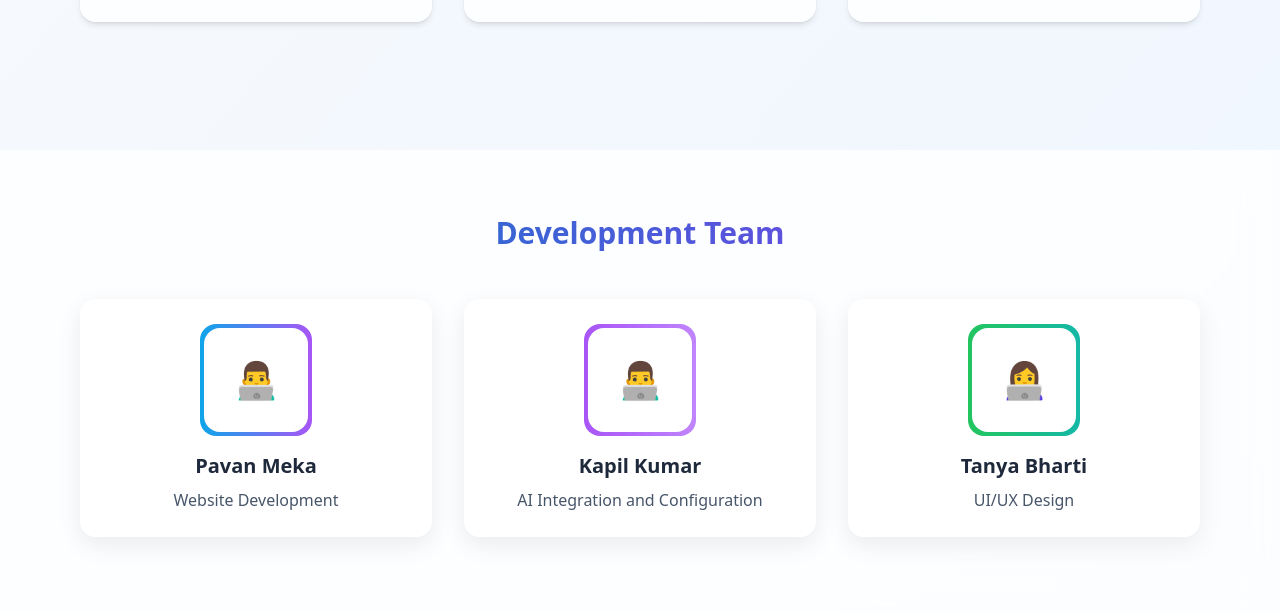
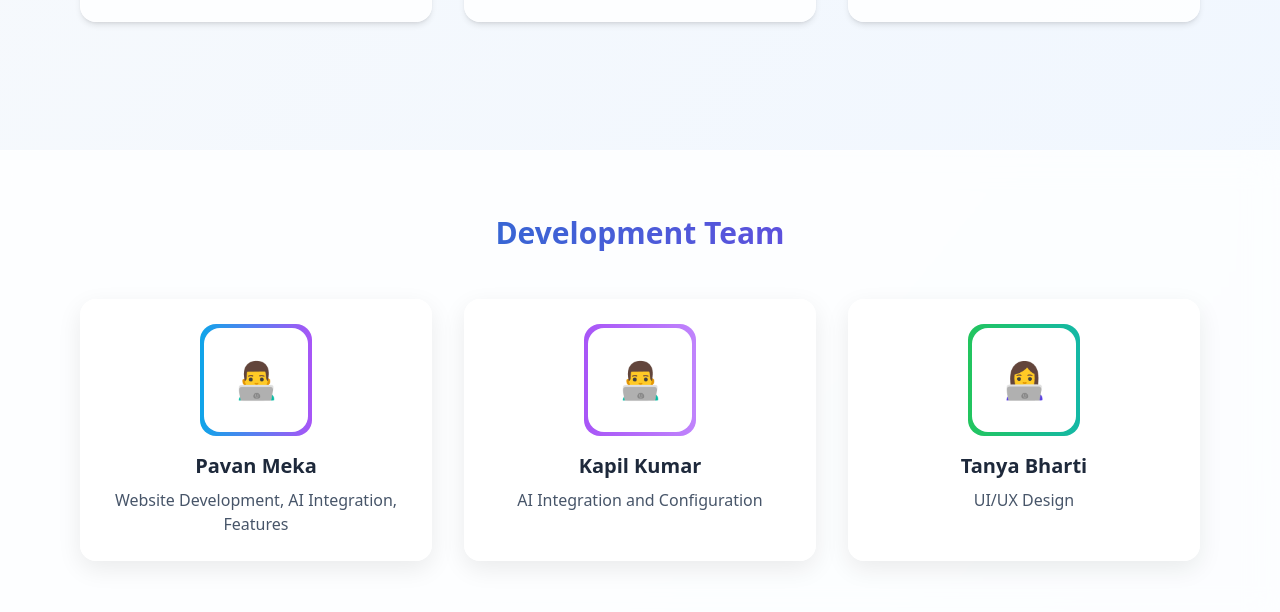
Before and after one commit to PavanMeka09/NovaAI, a plain HTML site: page index.html in a window 1280 px wide. Shown: the part 832-1444 px from the top of the page. Drawn offline with nearby package versions, Linux system fonts and the light colour scheme.

Commit message:
new changes

```diff
--- a/index.html
+++ b/index.html
@@ -205,7 +205,7 @@
             </div>
           </div>
           <h3 class="text-lg md:text-xl font-semibold mb-2">Pavan Meka</h3>
-          <p class="text-slate-600 dark:text-slate-300 font-medium">Website Development</p>
+          <p class="text-slate-600 dark:text-slate-300 font-medium">Website Development, AI Integration, Features</p>
         </div>
 
         <!-- Team Member 2 -->
```
